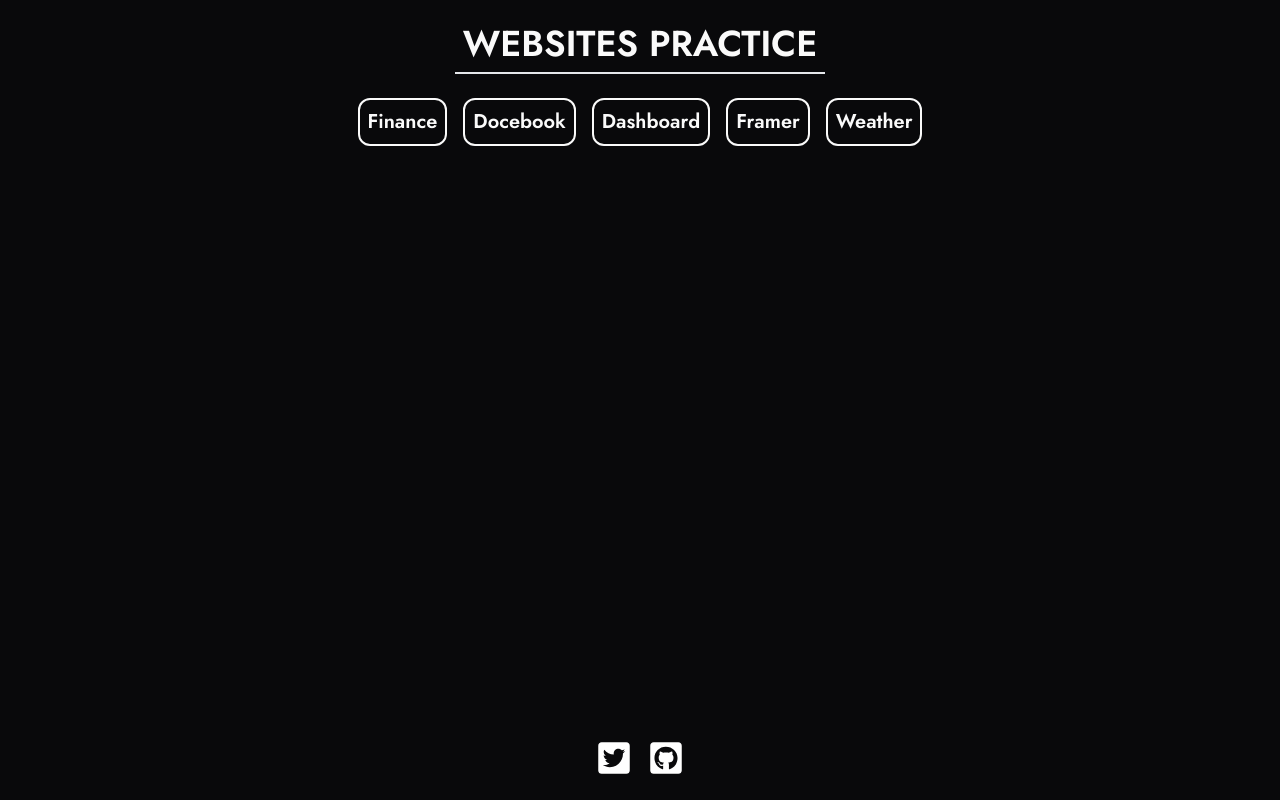
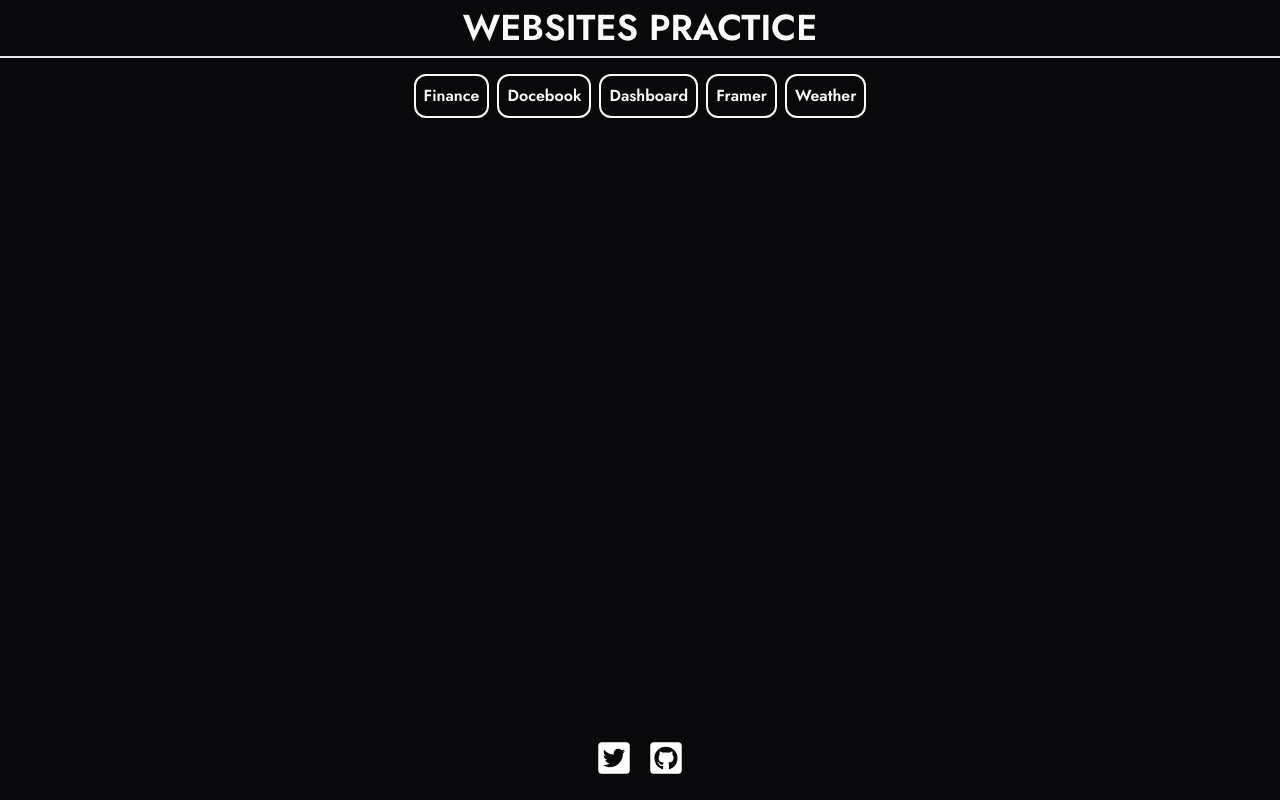
Before and after one commit to Zhoie/page-design-practice, a Next.js app: page / in a window 1280 px wide. Built offline with nearby package versions, Linux system fonts and the light colour scheme.

Commit message:
Fix: homepage display.

```diff
--- a/src/app/dashboard/components/Sidebar.tsx
+++ b/src/app/dashboard/components/Sidebar.tsx
@@ -7,7 +7,7 @@ import { CgMenuGridR } from 'react-icons/cg'
 import { RiVipDiamondLine } from 'react-icons/ri'
 
 const styles = {
-    container: "fixed top-0 inset-x-0 h-20 bg-white",
+    container: "fixed top-0 inset-x-0 h-20 bg-white bg-opacity-80 backdrop-blur-sm",
     rowContainer:'',
     ul: 'flex flex-row text-3xl p-4  gap-4 items-center justify-end',
     li: 'p-2 first:border-b-2 border-black hover:bg-neutral-200 hover:rounded-xl hover:border-transparent hover:scale-110 transform transition-all duration-300 ease-in-out',
--- a/src/app/page.tsx
+++ b/src/app/page.tsx
@@ -1,12 +1,13 @@
 'use client'
+// import styles from './home.module.css'
 import { useRouter } from 'next/navigation'
 import Footer from '@/components/Footer'
 
 const styles = {
-  container: 'flex flex-col  p-4 mx-auto items-center justify-between',
-  title: 'p-2 text-4xl text-zinc-50 border-b-2 border-bg-zinc-50 font-bold',
-  ul: 'flex flex-row mt-2 p-4 text-xl gap-4',
-  li:'border-2 border-zinc-50 p-2 text-zinc-50 font-bold rounded-xl hover:bg-zinc-50  hover:text-zinc-900  transition duration-300 ease-in-out',
+  container: ' flex flex-col h-screen ',
+  title: 'text-center p-2 text-4xl text-zinc-50 border-b-2 border-bg-zinc-50 font-bold',
+  ul: 'flex flex-col sm:flex-row sm:mx-auto mx-4 my-4 gap-2',
+  li:'text-center border-2 border-zinc-50 p-2 text-zinc-50 font-bold rounded-xl hover:bg-zinc-50  hover:text-zinc-900  transition duration-300 ease-in-out',
 }
 
 const websiteLinks = {
@@ -33,14 +34,14 @@ export default function Home() {
       <h1 className={styles.title}>
         Websites practice
       </h1>
-      <ol className={styles.ul}>
+      <ul className={styles.ul}>
         {Object.entries(websiteLinks).map(([name, value], index) => (
           <li className={styles.li} key={index}>
             <p className='cursor-pointer' onClick={()=>handlerRouterClick(value)}>{name}</p>
           </li>
         ))}
 
-      </ol>
+      </ul>
       <Footer />
 
     </div>
```
